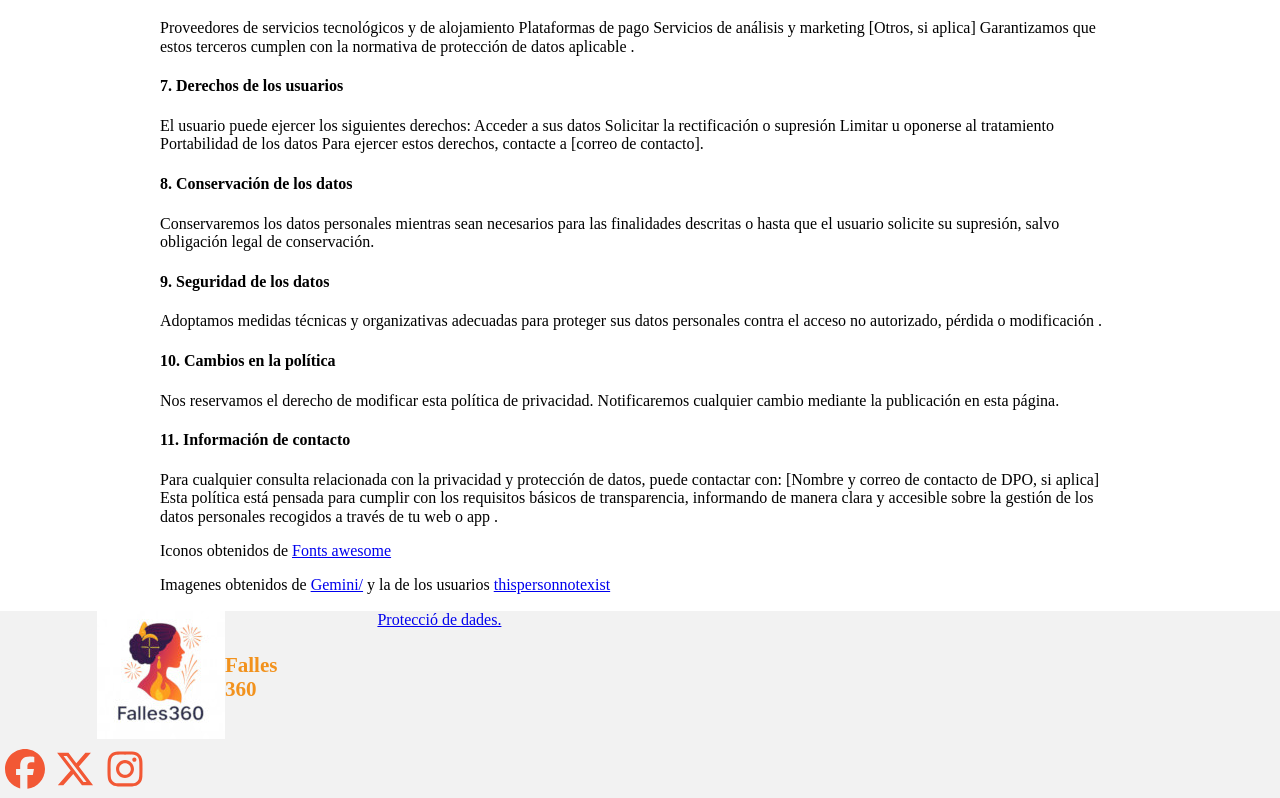
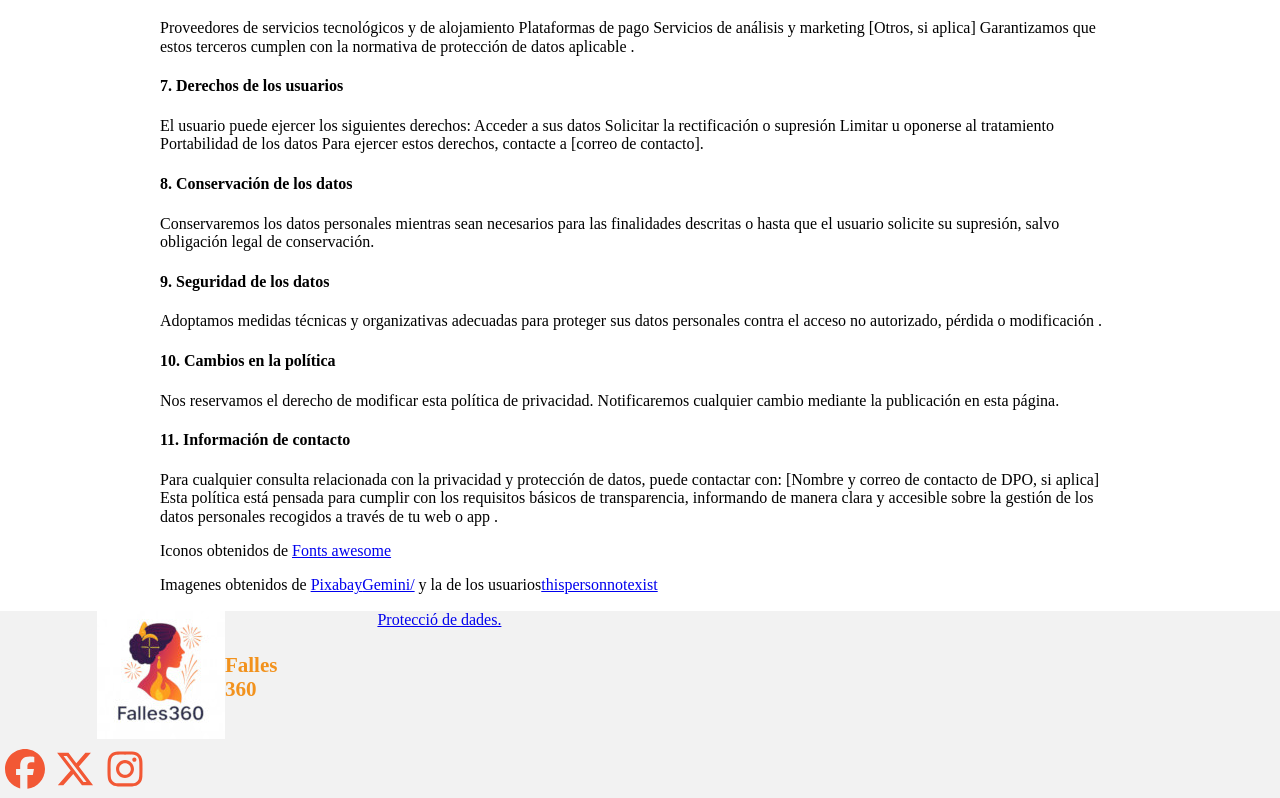
Before and after one commit to JgregoriDev/falles360-Francesc, a React (Vite) app: page /falles360-Francesc/politica-privacidad in a window 1280 px wide. Shown: the part 1084-1882 px from the top of the page. Built offline with nearby package versions, Linux system fonts and the light colour scheme.

Commit message:
Links abiertos en nueva pestaña

```diff
--- a/src/pages/PoliticaPrivadad/PoliticaPrivadad.jsx
+++ b/src/pages/PoliticaPrivadad/PoliticaPrivadad.jsx
@@ -91,7 +91,9 @@ export const PoliticaPrivadad = () => {
         la gestión de los datos personales recogidos a través de tu web o app .
       </p>
       <p>Iconos obtenidos de <a href="https://fontawesome.com/" target="_blanck" title="Fonts awesome">Fonts awesome</a></p>
-      <p>Imagenes obtenidos de <a href="https://gemini.google.com/" target="_blanck" title="Gemini">Gemini/</a> y la de los usuarios  <a href="https://thispersonnotexist.org/" title="thispersonnotexist">thispersonnotexist</a></p>
+      <p>Imagenes obtenidos de <a target="_blank" href="https://pixabay.com/" title="https://pixabay.com/">Pixabay</a>
+      <a href="https://gemini.google.com/" target="_blank" title="Gemini">Gemini/</a> y la de los usuarios
+      <a target="_blank" href="https://thispersonnotexist.org/" title="thispersonnotexist">thispersonnotexist</a></p>
     </div>
   );
 };
```
